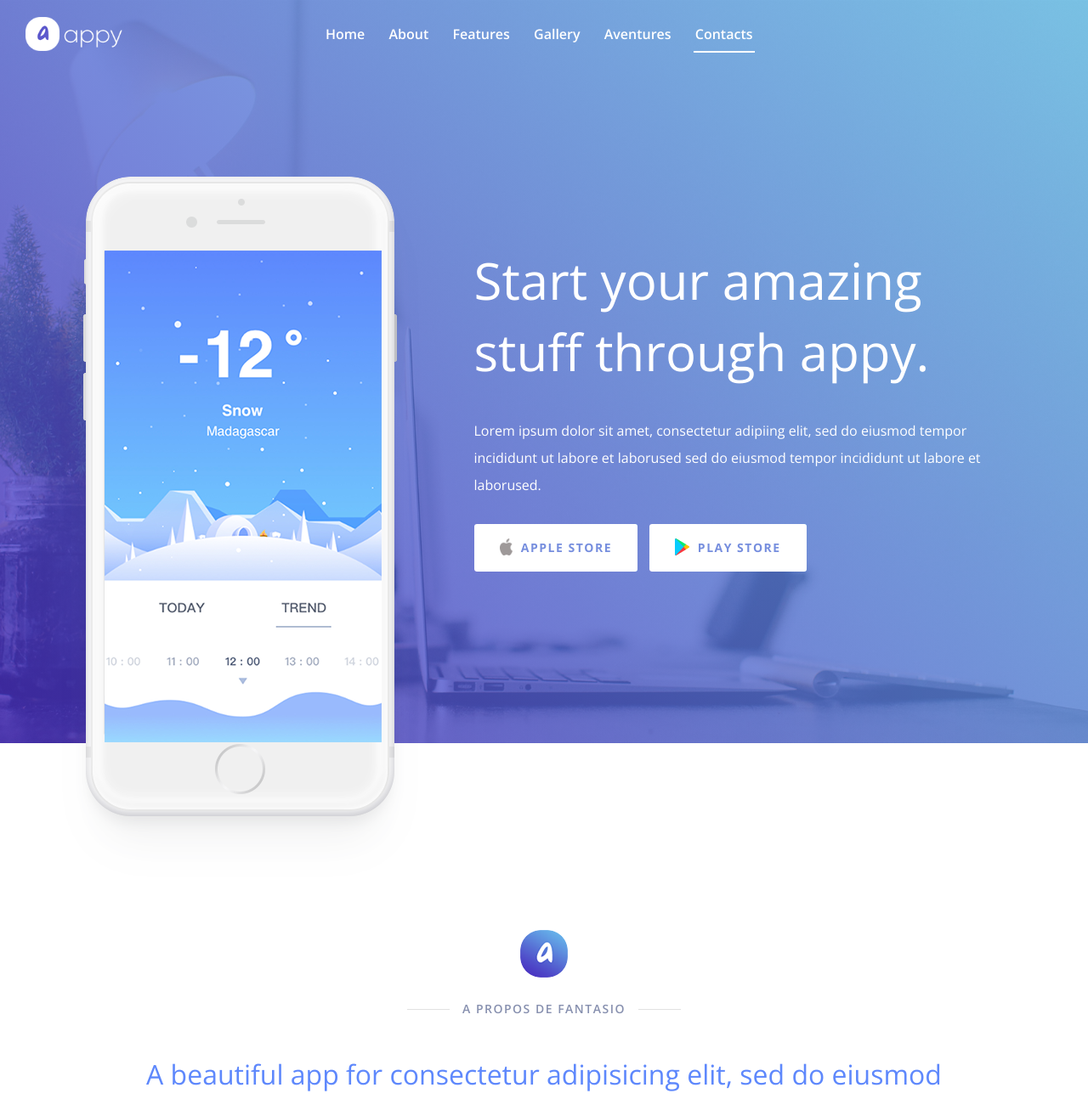
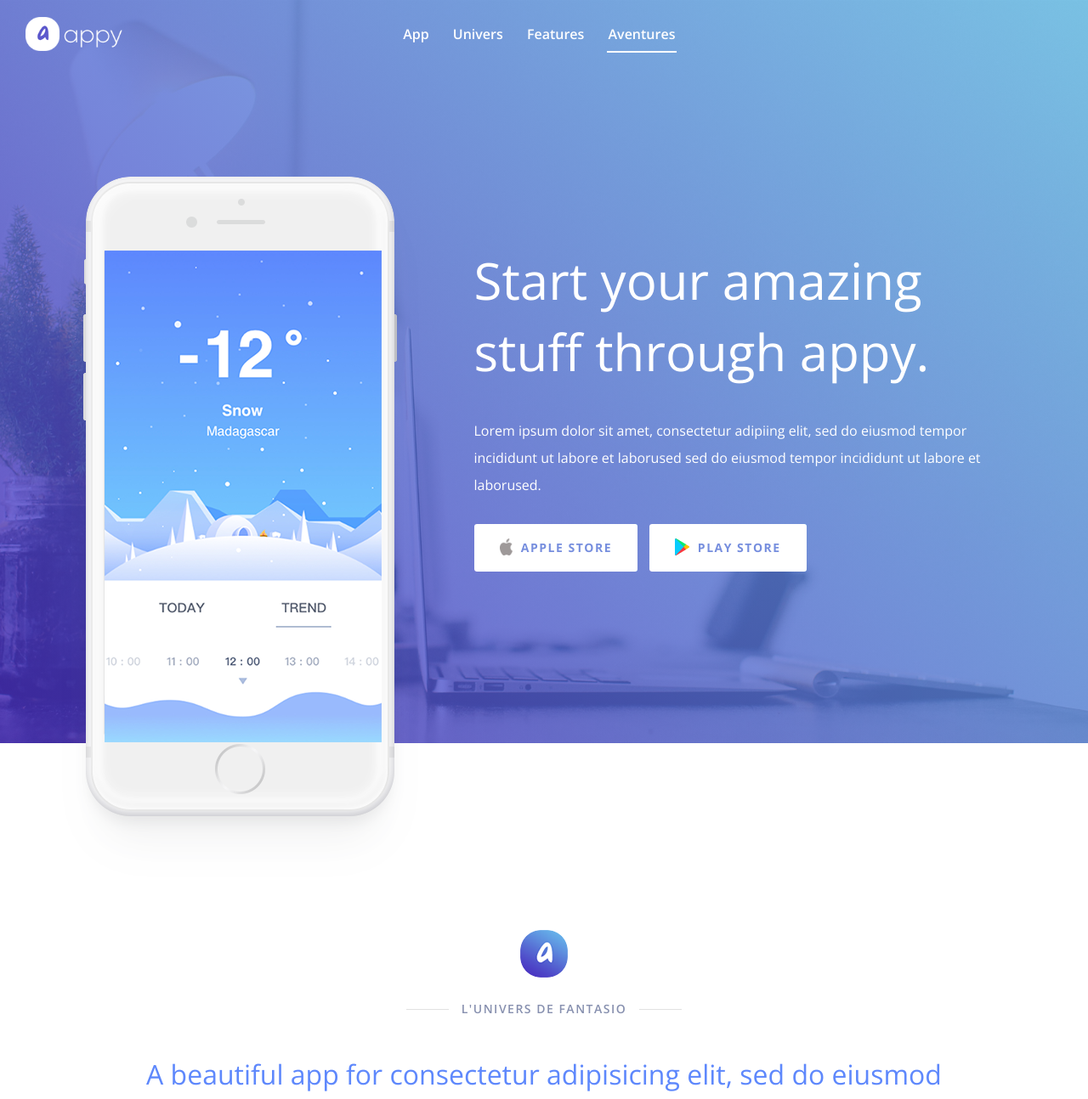
Before and after one commit to MorganPeju/fantasio, a plain HTML site: page index.html in a window 1280 px wide. Shown: the top 1294 px of the page at 85% size. Drawn offline with nearby package versions, Linux system fonts and the light colour scheme.

Commit message:
Update index.html

```diff
--- a/index.html
+++ b/index.html
@@ -48,12 +48,10 @@
             </div>
             <div class="collapse navbar-collapse" id="primary_menu">
                 <ul class="nav navbar-nav mainmenu">
-                    <li class="active"><a href="#home_page">Home</a></li>
-                    <li><a href="#about_page">About</a></li>
+                    <li class="active"><a href="#home_page">App</a></li>
+                    <li><a href="#about_page">Univers</a></li>
                     <li><a href="#features_page">Features</a></li>
-                    <li><a href="#gallery_page">Gallery</a></li>
                     <li><a href="#price_page">Aventures</a></li>
-                    <li><a href="#contact_page">Contacts</a></li>
                 </ul>
             </div>
         </div>
@@ -91,7 +89,7 @@
                     <div class="page-title text-center">
                         <img src="images/about-logo.png" alt="About Logo">
                         <div class="space-20"></div>
-                        <h5 class="title">A Propos de Fantasio</h5>
+                        <h5 class="title">L'univers de Fantasio</h5>
                         <div class="space-30"></div>
                         <h3 class="blue-color">A beautiful app for consectetur adipisicing elit, sed do eiusmod tempor incididunt ut mollit anim id est laborum. Sedut perspiciatis unde omnis. </h3>
                         <div class="space-20"></div>
@@ -212,7 +210,7 @@
                             <sup>&#36;</sup> <span class="rate">0</span> <small>/Month</small>
                         </div>
                         <div class="price-footer">
-                            <a href="#" class="bttn-white">Disponible</a>
+                            <a href="#" class="bttn-white">Bienôt disponible</a>
                         </div>
                     </div>
                     <div class="space-30 hidden visible-xs"></div>
```
